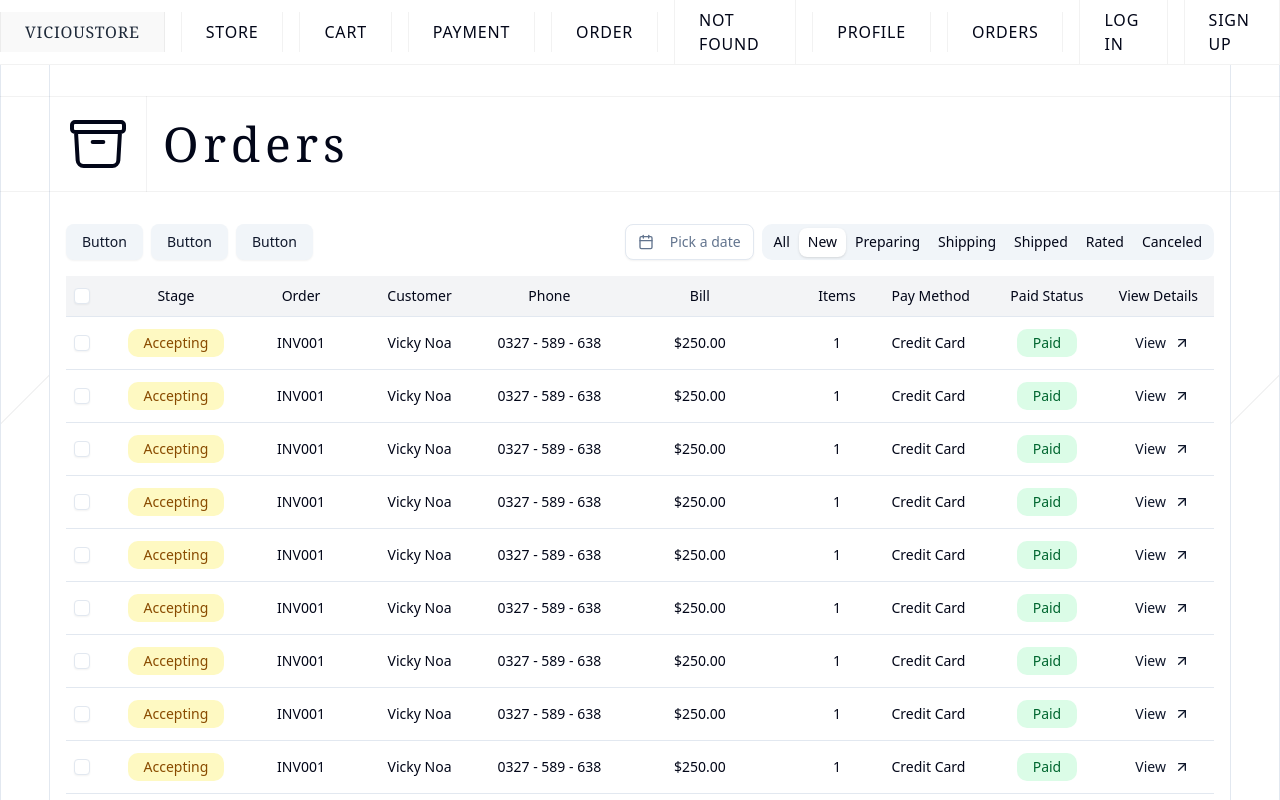
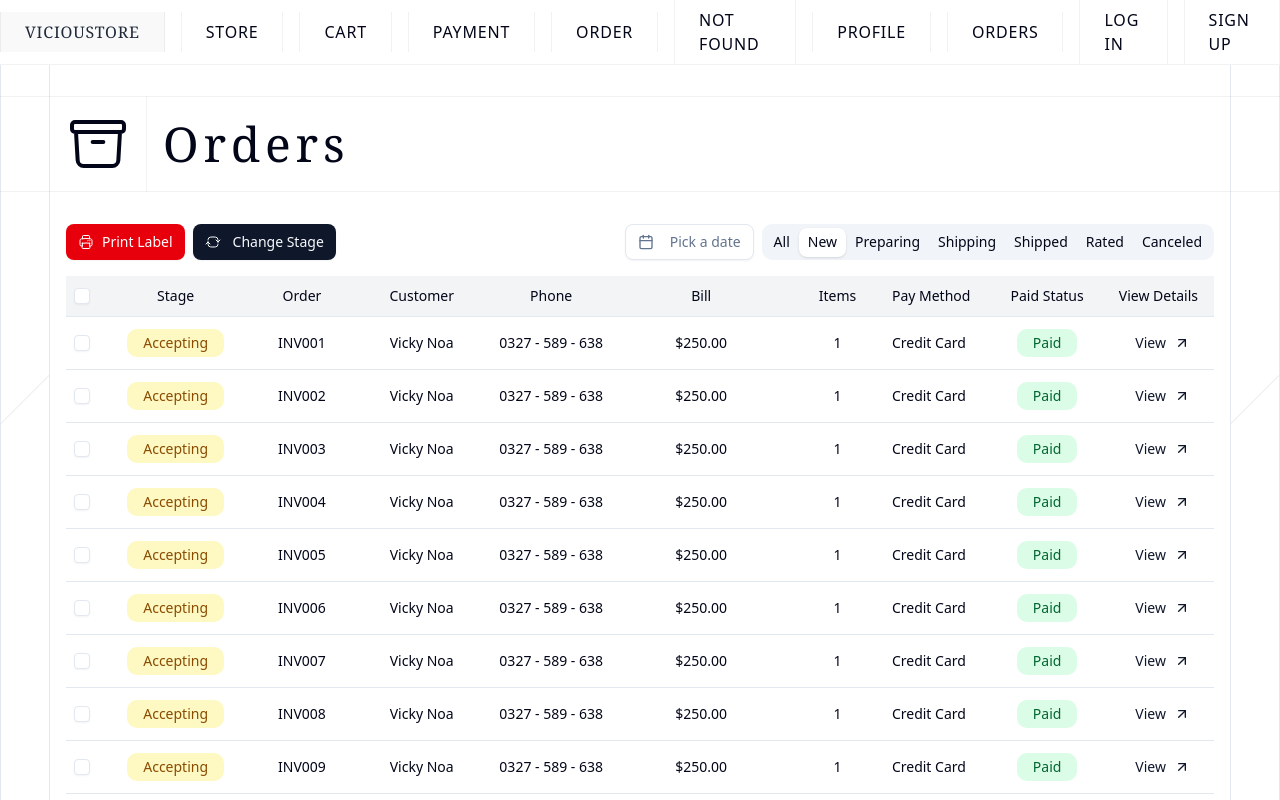
Before and after one commit to viciousircle/MSMS-CNWEB, a React (Vite) app in the folder frontend/: page /orders in a window 1280 px wide. Shown: the top 800 px of the page. Built offline with nearby package versions, Linux system fonts and the light colour scheme.

Commit message:
Order for seller

```diff
--- a/frontend/package.json
+++ b/frontend/package.json
@@ -14,6 +14,7 @@
     "@heroicons/react": "^2.2.0",
     "@radix-ui/react-checkbox": "^1.1.5",
     "@radix-ui/react-dialog": "^1.1.10",
+    "@radix-ui/react-dropdown-menu": "^2.1.10",
     "@radix-ui/react-label": "^2.1.3",
     "@radix-ui/react-popover": "^1.1.6",
     "@radix-ui/react-select": "^2.1.6",
--- /dev/null
+++ b/frontend/src/components/ui/dropdown-menu.jsx
@@ -0,0 +1,221 @@
+import * as React from "react"
+import * as DropdownMenuPrimitive from "@radix-ui/react-dropdown-menu"
+import { CheckIcon, ChevronRightIcon, CircleIcon } from "lucide-react"
+
+import { cn } from "@/lib/utils"
+
+function DropdownMenu({
+  ...props
+}) {
+  return <DropdownMenuPrimitive.Root data-slot="dropdown-menu" {...props} />;
+}
+
+function DropdownMenuPortal({
+  ...props
+}) {
+  return (<DropdownMenuPrimitive.Portal data-slot="dropdown-menu-portal" {...props} />);
+}
+
+function DropdownMenuTrigger({
+  ...props
+}) {
+  return (<DropdownMenuPrimitive.Trigger data-slot="dropdown-menu-trigger" {...props} />);
+}
+
+function DropdownMenuContent({
+  className,
+  sideOffset = 4,
+  ...props
+}) {
+  return (
+    <DropdownMenuPrimitive.Portal>
+      <DropdownMenuPrimitive.Content
+        data-slot="dropdown-menu-content"
+        sideOffset={sideOffset}
+        className={cn(
+          "bg-popover text-popover-foreground data-[state=open]:animate-in data-[state=closed]:animate-out data-[state=closed]:fade-out-0 data-[state=open]:fade-in-0 data-[state=closed]:zoom-out-95 data-[state=open]:zoom-in-95 data-[side=bottom]:slide-in-from-top-2 data-[side=left]:slide-in-from-right-2 data-[side=right]:slide-in-from-left-2 data-[side=top]:slide-in-from-bottom-2 z-50 max-h-(--radix-dropdown-menu-content-available-height) min-w-[8rem] origin-(--radix-dropdown-menu-content-transform-origin) overflow-x-hidden overflow-y-auto rounded-md border p-1 shadow-md",
+          className
+        )}
+        {...props} />
+    </DropdownMenuPrimitive.Portal>
+  );
+}
+
+function DropdownMenuGroup({
+  ...props
+}) {
+  return (<DropdownMenuPrimitive.Group data-slot="dropdown-menu-group" {...props} />);
+}
+
+function DropdownMenuItem({
+  className,
+  inset,
+  variant = "default",
+  ...props
+}) {
+  return (
+    <DropdownMenuPrimitive.Item
+      data-slot="dropdown-menu-item"
+      data-inset={inset}
+      data-variant={variant}
+      className={cn(
+        "focus:bg-accent focus:text-accent-foreground data-[variant=destructive]:text-destructive data-[variant=destructive]:focus:bg-destructive/10 dark:data-[variant=destructive]:focus:bg-destructive/20 data-[variant=destructive]:focus:text-destructive data-[variant=destructive]:*:[svg]:!text-destructive [&_svg:not([class*='text-'])]:text-muted-foreground relative flex cursor-default items-center gap-2 rounded-sm px-2 py-1.5 text-sm outline-hidden select-none data-[disabled]:pointer-events-none data-[disabled]:opacity-50 data-[inset]:pl-8 [&_svg]:pointer-events-none [&_svg]:shrink-0 [&_svg:not([class*='size-'])]:size-4",
+        className
+      )}
+      {...props} />
+  );
+}
+
+function DropdownMenuCheckboxItem({
+  className,
+  children,
+  checked,
+  ...props
+}) {
+  return (
+    <DropdownMenuPrimitive.CheckboxItem
+      data-slot="dropdown-menu-checkbox-item"
+      className={cn(
+        "focus:bg-accent focus:text-accent-foreground relative flex cursor-default items-center gap-2 rounded-sm py-1.5 pr-2 pl-8 text-sm outline-hidden select-none data-[disabled]:pointer-events-none data-[disabled]:opacity-50 [&_svg]:pointer-events-none [&_svg]:shrink-0 [&_svg:not([class*='size-'])]:size-4",
+        className
+      )}
+      checked={checked}
+      {...props}>
+      <span
+        className="pointer-events-none absolute left-2 flex size-3.5 items-center justify-center">
+        <DropdownMenuPrimitive.ItemIndicator>
+          <CheckIcon className="size-4" />
+        </DropdownMenuPrimitive.ItemIndicator>
+      </span>
+      {children}
+    </DropdownMenuPrimitive.CheckboxItem>
+  );
+}
+
+function DropdownMenuRadioGroup({
+  ...props
+}) {
+  return (<DropdownMenuPrimitive.RadioGroup data-slot="dropdown-menu-radio-group" {...props} />);
+}
+
+function DropdownMenuRadioItem({
+  className,
+  children,
+  ...props
+}) {
+  return (
+    <DropdownMenuPrimitive.RadioItem
+      data-slot="dropdown-menu-radio-item"
+      className={cn(
+        "focus:bg-accent focus:text-accent-foreground relative flex cursor-default items-center gap-2 rounded-sm py-1.5 pr-2 pl-8 text-sm outline-hidden select-none data-[disabled]:pointer-events-none data-[disabled]:opacity-50 [&_svg]:pointer-events-none [&_svg]:shrink-0 [&_svg:not([class*='size-'])]:size-4",
+        className
+      )}
+      {...props}>
+      <span
+        className="pointer-events-none absolute left-2 flex size-3.5 items-center justify-center">
+        <DropdownMenuPrimitive.ItemIndicator>
+          <CircleIcon className="size-2 fill-current" />
+        </DropdownMenuPrimitive.ItemIndicator>
+      </span>
+      {children}
+    </DropdownMenuPrimitive.RadioItem>
+  );
+}
+
+function DropdownMenuLabel({
+  className,
+  inset,
+  ...props
+}) {
+  return (
+    <DropdownMenuPrimitive.Label
+      data-slot="dropdown-menu-label"
+      data-inset={inset}
+      className={cn("px-2 py-1.5 text-sm font-medium data-[inset]:pl-8", className)}
+      {...props} />
+  );
+}
+
+function DropdownMenuSeparator({
+  className,
+  ...props
+}) {
+  return (
+    <DropdownMenuPrimitive.Separator
+      data-slot="dropdown-menu-separator"
+      className={cn("bg-border -mx-1 my-1 h-px", className)}
+      {...props} />
+  );
+}
+
+function DropdownMenuShortcut({
+  className,
+  ...props
+}) {
+  return (
+    <span
+      data-slot="dropdown-menu-shortcut"
+      className={cn("text-muted-foreground ml-auto text-xs tracking-widest", className)}
+      {...props} />
+  );
+}
+
+function DropdownMenuSub({
+  ...props
+}) {
+  return <DropdownMenuPrimitive.Sub data-slot="dropdown-menu-sub" {...props} />;
+}
+
+function DropdownMenuSubTrigger({
+  className,
+  inset,
+  children,
+  ...props
+}) {
+  return (
+    <DropdownMenuPrimitive.SubTrigger
+      data-slot="dropdown-menu-sub-trigger"
+      data-inset={inset}
+      className={cn(
+        "focus:bg-accent focus:text-accent-foreground data-[state=open]:bg-accent data-[state=open]:text-accent-foreground flex cursor-default items-center rounded-sm px-2 py-1.5 text-sm outline-hidden select-none data-[inset]:pl-8",
+        className
+      )}
+      {...props}>
+      {children}
+      <ChevronRightIcon className="ml-auto size-4" />
+    </DropdownMenuPrimitive.SubTrigger>
+  );
+}
+
+function DropdownMenuSubContent({
+  className,
+  ...props
+}) {
+  return (
+    <DropdownMenuPrimitive.SubContent
+      data-slot="dropdown-menu-sub-content"
+      className={cn(
+        "bg-popover text-popover-foreground data-[state=open]:animate-in data-[state=closed]:animate-out data-[state=closed]:fade-out-0 data-[state=open]:fade-in-0 data-[state=closed]:zoom-out-95 data-[state=open]:zoom-in-95 data-[side=bottom]:slide-in-from-top-2 data-[side=left]:slide-in-from-right-2 data-[side=right]:slide-in-from-left-2 data-[side=top]:slide-in-from-bottom-2 z-50 min-w-[8rem] origin-(--radix-dropdown-menu-content-transform-origin) overflow-hidden rounded-md border p-1 shadow-lg",
+        className
+      )}
+      {...props} />
+  );
+}
+
+export {
+  DropdownMenu,
+  DropdownMenuPortal,
+  DropdownMenuTrigger,
+  DropdownMenuContent,
+  DropdownMenuGroup,
+  DropdownMenuLabel,
+  DropdownMenuItem,
+  DropdownMenuCheckboxItem,
+  DropdownMenuRadioGroup,
+  DropdownMenuRadioItem,
+  DropdownMenuSeparator,
+  DropdownMenuShortcut,
+  DropdownMenuSub,
+  DropdownMenuSubTrigger,
+  DropdownMenuSubContent,
+}
--- a/frontend/src/pages/Seller/Orders.jsx
+++ b/frontend/src/pages/Seller/Orders.jsx
@@ -1,104 +1,93 @@
-import React from 'react';
+import React, { useMemo } from 'react';
 import { HeaderWithIcon } from '@/components/Structure/Header';
 import Body from '@/components/Structure/Body';
-import { ArchiveBoxIcon } from '@heroicons/react/24/outline';
+import {
+    ArchiveBoxIcon,
+    ArrowPathRoundedSquareIcon,
+    PrinterIcon,
+} from '@heroicons/react/24/outline';
 import { Tabs, TabsContent } from '@/components/ui/tabs';
 import DatePicker from '@/components/Others/DatePicker';
 import { OrderTable } from '@/components/Others/OrderTable';
 import { OrderTabsMenu } from '@/components/Others/OrderTabsMenu';
 import { PaginationControls } from '@/components/Others/PaginationControls';
 import { Button } from '@/components/ui/button';
+import {
+    DropdownMenu,
+    DropdownMenuContent,
+    DropdownMenuItem,
+    DropdownMenuSeparator,
+    DropdownMenuTrigger,
+} from '@/components/ui/dropdown-menu';
+
+const generateOrders = (count) =>
+    Array.from({ length: count }, (_, index) => ({
+        order: `INV00${index + 1}`,
+        paymentStatus: 'Paid',
+        totalAmount: '$250.00',
+        paymentMethod: 'Credit Card',
+    }));
+
+const ActionButtons = React.memo(() => (
+    <div className="flex items-center w-full gap-2 justify-start">
+        <Button variant="destructive">
+            <PrinterIcon className="w-4 h-4" />
+            Print Label
+        </Button>
+
+        <DropdownMenu>
+            <DropdownMenuTrigger asChild>
+                <Button>
+                    <ArrowPathRoundedSquareIcon className="w-4 h-4 mr-1" />
+                    Change Stage
+                </Button>
+            </DropdownMenuTrigger>
+            <DropdownMenuContent>
+                <DropdownMenuItem>Next Stage</DropdownMenuItem>
+                <DropdownMenuSeparator />
+                {['Preparing', 'Shipping', 'Shipped', 'Rated', 'Reject'].map(
+                    (stage) => (
+                        <DropdownMenuItem key={stage}>{stage}</DropdownMenuItem>
+                    )
+                )}
+                <DropdownMenuSeparator />
+                <DropdownMenuItem>Previous Stage</DropdownMenuItem>
+            </DropdownMenuContent>
+        </DropdownMenu>
+    </div>
+));
+
+const FilterControls = React.memo(() => (
+    <div className="flex items-center w-full gap-2 justify-end">
+        <DatePicker />
+        <OrderTabsMenu />
+    </div>
+));
 
 const Orders = () => {
-    const orders = [
-        {
-            order: 'INV001',
-            paymentStatus: 'Paid',
-            totalAmount: '$250.00',
-            paymentMethod: 'Credit Card',
-        },
-        {
-            order: 'INV001',
-            paymentStatus: 'Paid',
-            totalAmount: '$250.00',
-            paymentMethod: 'Credit Card',
-        },
-        {
-            order: 'INV001',
-            paymentStatus: 'Paid',
-            totalAmount: '$250.00',
-            paymentMethod: 'Credit Card',
-        },
-        {
-            order: 'INV001',
-            paymentStatus: 'Paid',
-            totalAmount: '$250.00',
-            paymentMethod: 'Credit Card',
-        },
-        {
-            order: 'INV001',
-            paymentStatus: 'Paid',
-            totalAmount: '$250.00',
-            paymentMethod: 'Credit Card',
-        },
-        {
-            order: 'INV001',
-            paymentStatus: 'Paid',
-            totalAmount: '$250.00',
-            paymentMethod: 'Credit Card',
-        },
-        {
-            order: 'INV001',
-            paymentStatus: 'Paid',
-            totalAmount: '$250.00',
-            paymentMethod: 'Credit Card',
-        },
-        {
-            order: 'INV001',
-            paymentStatus: 'Paid',
-            totalAmount: '$250.00',
-            paymentMethod: 'Credit Card',
-        },
-        {
-            order: 'INV001',
-            paymentStatus: 'Paid',
-            totalAmount: '$250.00',
-            paymentMethod: 'Credit Card',
-        },
-        {
-            order: 'INV001',
-            paymentStatus: 'Paid',
-            totalAmount: '$250.00',
-            paymentMethod: 'Credit Card',
-        },
-    ];
+    const orders = useMemo(() => generateOrders(10), []);
+
+    const renderTabsContent = (value) => (
+        <TabsContent value={value} className="w-full">
+            <OrderTable orders={orders} />
+        </TabsContent>
+    );
 
     return (
         <Body>
             <HeaderWithIcon icon={ArchiveBoxIcon} title="Orders" />
-            <div className="flex flex-col gap-4 justify-center items-center px-4">
+            <div className="flex flex-col gap-4 px-4 items-center w-full">
                 <Tabs
                     defaultValue="new"
-                    className="w-full flex flex-col gap-4 justify-center items-center"
+                    className="w-full flex flex-col gap-4 items-center"
                 >
-                    <div className="flex items-center w-full justify-between">
-                        <div className="flex items-center w-full gap-2 justify-start">
-                            <Button variant="secondary">Button</Button>
-                            <Button variant="secondary">Button</Button>
-                            <Button variant="secondary">Button</Button>
-                        </div>
-                        <div className="flex items-center w-full gap-2 justify-end">
-                            <DatePicker />
-                            <OrderTabsMenu />
-                        </div>
+                    <div className="flex w-full justify-between items-center">
+                        <ActionButtons />
+                        <FilterControls />
                     </div>
 
-                    <TabsContent value="all" className={'w-full'}>
-                        <OrderTable orders={orders} />
-                    </TabsContent>
-                    <TabsContent value="new" className={'w-full'}>
-                        <OrderTable orders={orders} />
-                    </TabsContent>
+                    {renderTabsContent('all')}
+                    {renderTabsContent('new')}
                 </Tabs>
                 <PaginationControls />
             </div>
```
Also changed, not shown: 1 other file (tests, documents, lock files or other folders).
